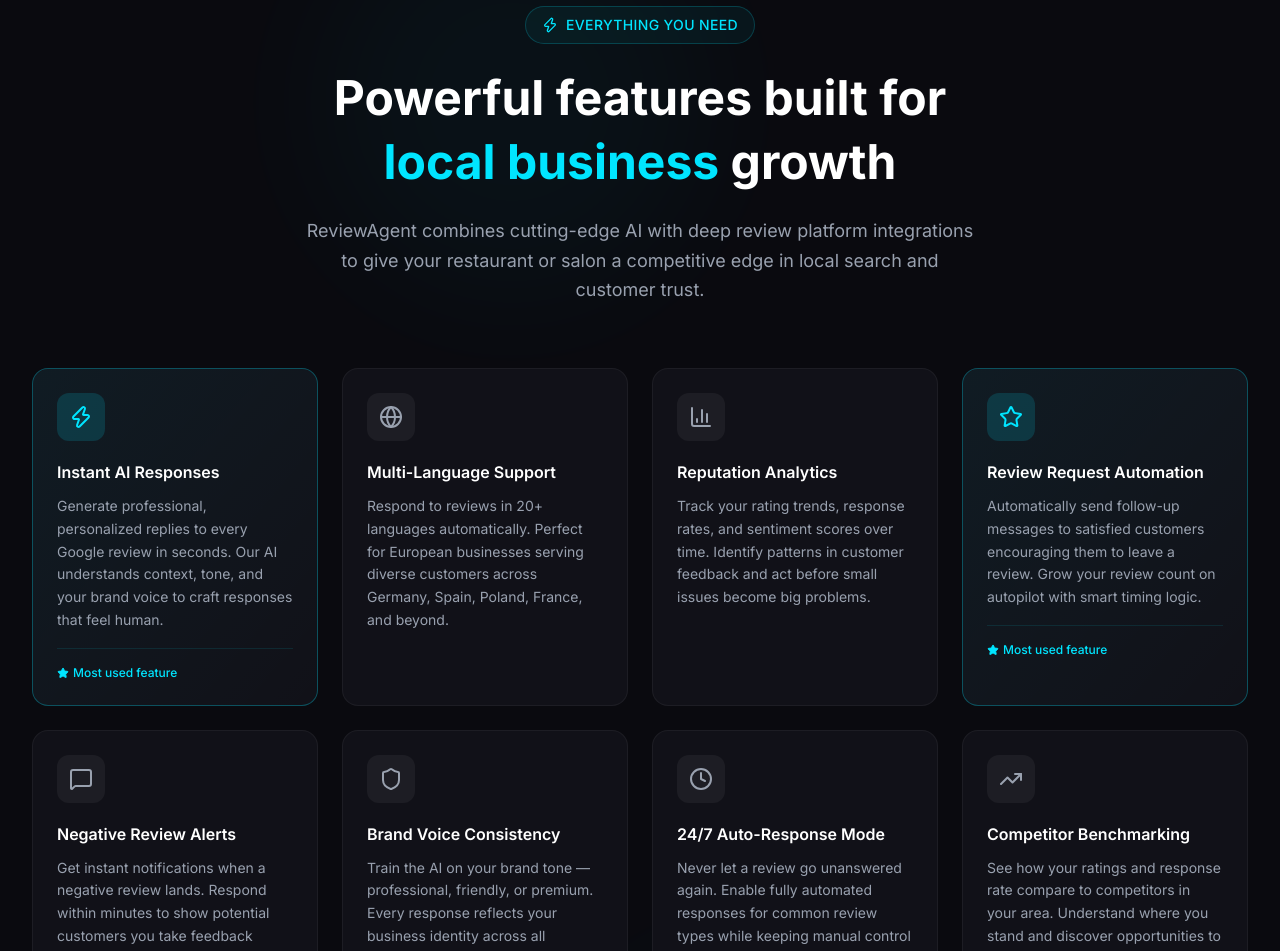
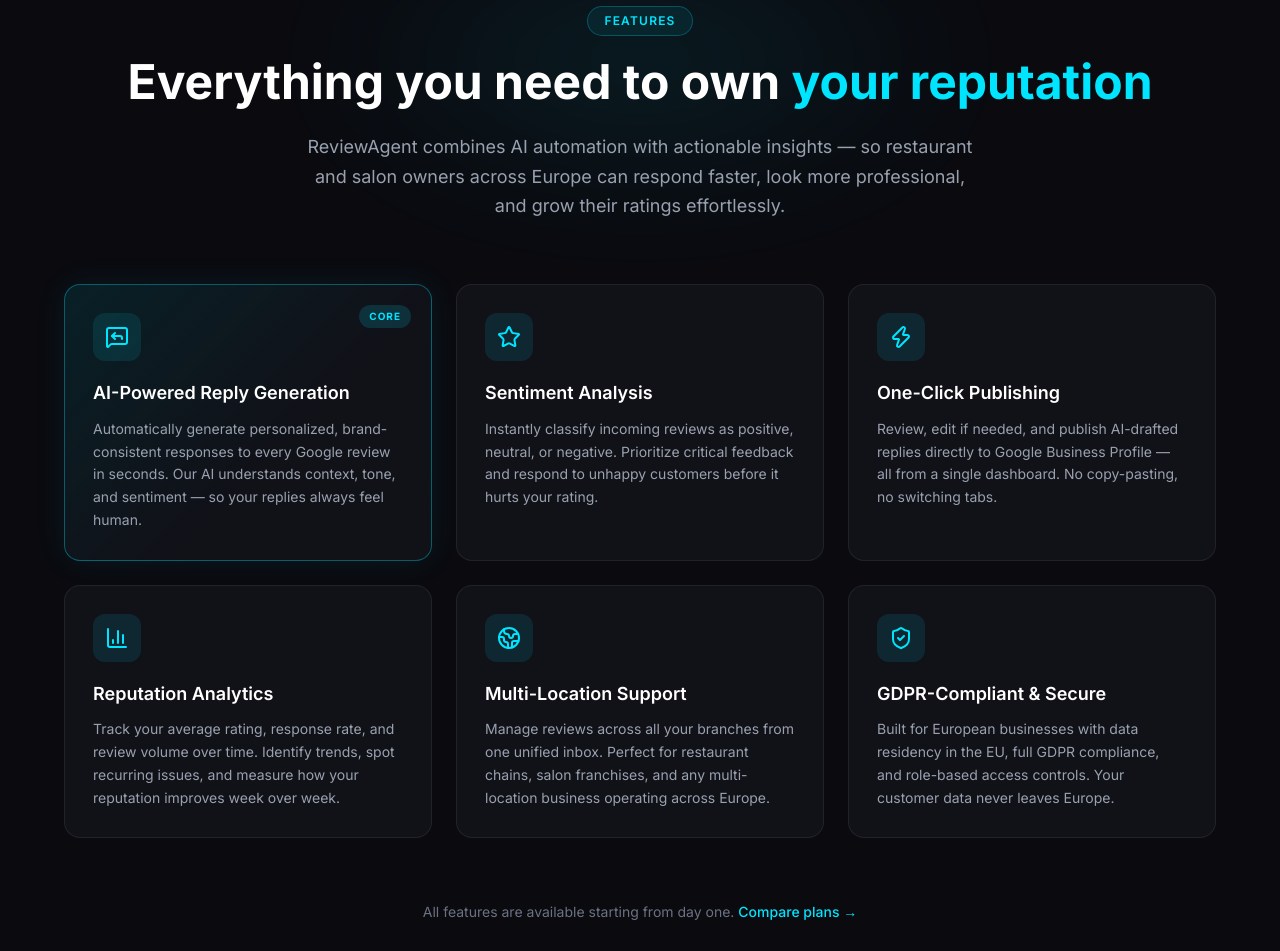
Before and after one commit to chshipkovai-dev/new, a Next.js app: page / in a window 1280 px wide. Shown: the part 1980-2931 px from the top of the page. Built offline with nearby package versions, Linux system fonts and the light colour scheme.

Commit message:
feat: add Features section with 6 AI product highlights and responsive grid layout

```diff
--- a/components/sections/Features.tsx
+++ b/components/sections/Features.tsx
@@ -1,4 +1,4 @@
-import { Star, Zap, Globe, BarChart3, Shield, Clock, MessageSquare, TrendingUp } from 'lucide-react';
+import { MessageSquareReply, Star, BarChart3, Globe2, Zap, ShieldCheck } from 'lucide-react';
 
 interface Feature {
   icon: React.ReactNode;
@@ -9,149 +9,132 @@
 
 const features: Feature[] = [
   {
-    icon: <Zap className="w-6 h-6" />,
-    title: "Instant AI Responses",
-    description: "Generate professional, personalized replies to every Google review in seconds. Our AI understands context, tone, and your brand voice to craft responses that feel human.",
+    icon: <MessageSquareReply className="w-6 h-6" />,
+    title: 'AI-Powered Reply Generation',
+    description: 'Automatically generate personalized, brand-consistent responses to every Google review in seconds. Our AI understands context, tone, and sentiment — so your replies always feel human.',
     highlight: true,
   },
   {
-    icon: <Globe className="w-6 h-6" />,
-    title: "Multi-Language Support",
-    description: "Respond to reviews in 20+ languages automatically. Perfect for European businesses serving diverse customers across Germany, Spain, Poland, France, and beyond.",
+    icon: <Star className="w-6 h-6" />,
+    title: 'Sentiment Analysis',
+    description: 'Instantly classify incoming reviews as positive, neutral, or negative. Prioritize critical feedback and respond to unhappy customers before it hurts your rating.',
+  },
+  {
+    icon: <Zap className="w-6 h-6" />,
+    title: 'One-Click Publishing',
+    description: 'Review, edit if needed, and publish AI-drafted replies directly to Google Business Profile — all from a single dashboard. No copy-pasting, no switching tabs.',
   },
   {
     icon: <BarChart3 className="w-6 h-6" />,
-    title: "Reputation Analytics",
-    description: "Track your rating trends, response rates, and sentiment scores over time. Identify patterns in customer feedback and act before small issues become big problems.",
+    title: 'Reputation Analytics',
+    description: 'Track your average rating, response rate, and review volume over time. Identify trends, spot recurring issues, and measure how your reputation improves week over week.',
   },
   {
-    icon: <Star className="w-6 h-6" />,
-    title: "Review Request Automation",
-    description: "Automatically send follow-up messages to satisfied customers encouraging them to leave a review. Grow your review count on autopilot with smart timing logic.",
-    highlight: true,
+    icon: <Globe2 className="w-6 h-6" />,
+    title: 'Multi-Location Support',
+    description: 'Manage reviews across all your branches from one unified inbox. Perfect for restaurant chains, salon franchises, and any multi-location business operating across Europe.',
   },
   {
-    icon: <MessageSquare className="w-6 h-6" />,
-    title: "Negative Review Alerts",
-    description: "Get instant notifications when a negative review lands. Respond within minutes to show potential customers you take feedback seriously and protect your reputation.",
-  },
-  {
-    icon: <Shield className="w-6 h-6" />,
-    title: "Brand Voice Consistency",
-    description: "Train the AI on your brand tone — professional, friendly, or premium. Every response reflects your business identity across all locations and team members.",
-  },
-  {
-    icon: <Clock className="w-6 h-6" />,
-    title: "24/7 Auto-Response Mode",
-    description: "Never let a review go unanswered again. Enable fully automated responses for common review types while keeping manual control for complex situations.",
-  },
-  {
-    icon: <TrendingUp className="w-6 h-6" />,
-    title: "Competitor Benchmarking",
-    description: "See how your ratings and response rate compare to competitors in your area. Understand where you stand and discover opportunities to pull ahead in local search.",
+    icon: <ShieldCheck className="w-6 h-6" />,
+    title: 'GDPR-Compliant & Secure',
+    description: 'Built for European businesses with data residency in the EU, full GDPR compliance, and role-based access controls. Your customer data never leaves Europe.',
   },
 ];
 
 export default function Features() {
   return (
-    <section id="features" className="py-24 bg-[#0a0a0f] relative overflow-hidden">
-      {/* Background decoration */}
-      <div className="absolute inset-0 pointer-events-none">
-        <div className="absolute top-0 left-1/4 w-96 h-96 bg-[#00e5ff] opacity-[0.03] rounded-full blur-3xl" />
-        <div className="absolute bottom-0 right-1/4 w-96 h-96 bg-[#00e5ff] opacity-[0.03] rounded-full blur-3xl" />
-      </div>
+    <section id="features" className="relative py-24 px-4 overflow-hidden" style={{ background: '#0a0a0f' }}>
+      {/* Background decorative blur */}
+      <div
+        className="absolute top-0 left-1/2 -translate-x-1/2 w-[700px] h-[300px] rounded-full opacity-10 blur-3xl pointer-events-none"
+        style={{ background: 'radial-gradient(ellipse, #00e5ff 0%, transparent 70%)' }}
+      />
 
-      <div className="max-w-7xl mx-auto px-4 sm:px-6 lg:px-8 relative z-10">
+      <div className="relative z-10 max-w-6xl mx-auto">
         {/* Section header */}
         <div className="text-center mb-16">
-          <div className="inline-flex items-center gap-2 px-4 py-2 rounded-full border border-[#00e5ff]/20 bg-[#00e5ff]/5 mb-6">
-            <Zap className="w-4 h-4 text-[#00e5ff]" />
-            <span className="text-sm font-medium text-[#00e5ff] tracking-wide uppercase">Everything You Need</span>
-          </div>
-          <h2 className="text-4xl md:text-5xl font-bold text-white mb-6 leading-tight">
-            Powerful features built for
-            <span className="block mt-1">
-              <span className="text-[#00e5ff]">local business</span> growth
-            </span>
+          <span
+            className="inline-block text-xs font-semibold tracking-widest uppercase mb-4 px-4 py-1.5 rounded-full border"
+            style={{ color: '#00e5ff', borderColor: 'rgba(0,229,255,0.25)', background: 'rgba(0,229,255,0.07)' }}
+          >
+            Features
+          </span>
+          <h2 className="text-3xl sm:text-4xl md:text-5xl font-bold text-white leading-tight mb-5">
+            Everything you need to own{' '}
+            <span style={{ color: '#00e5ff' }}>your reputation</span>
           </h2>
-          <p className="text-lg text-gray-400 max-w-2xl mx-auto leading-relaxed">
-            ReviewAgent combines cutting-edge AI with deep review platform integrations to give your restaurant or salon a competitive edge in local search and customer trust.
+          <p className="text-gray-400 text-lg max-w-2xl mx-auto leading-relaxed">
+            ReviewAgent combines AI automation with actionable insights — so restaurant and salon owners across Europe can respond faster, look more professional, and grow their ratings effortlessly.
           </p>
         </div>
 
         {/* Features grid */}
-        <div className="grid grid-cols-1 md:grid-cols-2 lg:grid-cols-4 gap-6">
+        <div className="grid grid-cols-1 sm:grid-cols-2 lg:grid-cols-3 gap-6">
           {features.map((feature, index) => (
             <div
               key={index}
-              className={`relative group p-6 rounded-2xl border transition-all duration-300 hover:-translate-y-1 ${
-                feature.highlight
-                  ? 'bg-[#111118] border-[#00e5ff]/30 hover:border-[#00e5ff]/60 hover:shadow-[0_0_30px_rgba(0,229,255,0.08)]'
-                  : 'bg-[#111118] border-white/5 hover:border-[#00e5ff]/20 hover:shadow-[0_0_20px_rgba(0,229,255,0.04)]'
-              }`}
+              className="group relative rounded-2xl p-7 transition-all duration-300 hover:-translate-y-1"
+              style={{
+                background: feature.highlight
+                  ? 'linear-gradient(135deg, rgba(0,229,255,0.10) 0%, rgba(17,17,24,1) 60%)'
+                  : '#111118',
+                border: feature.highlight
+                  ? '1px solid rgba(0,229,255,0.35)'
+                  : '1px solid rgba(255,255,255,0.07)',
+                boxShadow: feature.highlight
+                  ? '0 0 32px rgba(0,229,255,0.08)'
+                  : 'none',
+              }}
             >
-              {/* Highlight glow */}
-              {feature.highlight && (
-                <div className="absolute inset-0 rounded-2xl bg-gradient-to-br from-[#00e5ff]/5 to-transparent pointer-events-none" />
-              )}
+              {/* Hover glow border */}
+              <div
+                className="absolute inset-0 rounded-2xl opacity-0 group-hover:opacity-100 transition-opacity duration-300 pointer-events-none"
+                style={{ border: '1px solid rgba(0,229,255,0.25)' }}
+              />
 
               {/* Icon */}
               <div
-                className={`relative z-10 inline-flex items-center justify-center w-12 h-12 rounded-xl mb-5 ${
-                  feature.highlight
-                    ? 'bg-[#00e5ff]/15 text-[#00e5ff]'
-                    : 'bg-white/5 text-gray-400 group-hover:bg-[#00e5ff]/10 group-hover:text-[#00e5ff]'
-                } transition-all duration-300`}
+                className="inline-flex items-center justify-center w-12 h-12 rounded-xl mb-5"
+                style={{
+                  background: 'rgba(0,229,255,0.10)',
+                  color: '#00e5ff',
+                }}
               >
                 {feature.icon}
               </div>
 
-              {/* Content */}
-              <div className="relative z-10">
-                <h3 className="text-base font-semibold text-white mb-3 leading-snug">
-                  {feature.title}
-                </h3>
-                <p className="text-sm text-gray-400 leading-relaxed">
-                  {feature.description}
-                </p>
-              </div>
-
               {/* Highlight badge */}
               {feature.highlight && (
-                <div className="relative z-10 mt-4 pt-4 border-t border-[#00e5ff]/10">
-                  <span className="text-xs font-medium text-[#00e5ff] flex items-center gap-1">
-                    <Star className="w-3 h-3 fill-[#00e5ff]" />
-                    Most used feature
-                  </span>
-                </div>
+                <span
+                  className="absolute top-5 right-5 text-[10px] font-bold tracking-widest uppercase px-2.5 py-1 rounded-full"
+                  style={{ background: 'rgba(0,229,255,0.15)', color: '#00e5ff' }}
+                >
+                  Core
+                </span>
               )}
+
+              <h3 className="text-white font-semibold text-lg mb-3 leading-snug">
+                {feature.title}
+              </h3>
+              <p className="text-gray-400 text-sm leading-relaxed">
+                {feature.description}
+              </p>
             </div>
           ))}
         </div>
 
-        {/* Bottom CTA banner */}
-        <div className="mt-16 p-8 md:p-10 rounded-2xl bg-[#111118] border border-[#00e5ff]/20 relative overflow-hidden">
-          <div className="absolute inset-0 bg-gradient-to-r from-[#00e5ff]/5 via-transparent to-[#00e5ff]/5 pointer-events-none" />
-          <div className="relative z-10 flex flex-col md:flex-row items-center justify-between gap-6">
-            <div>
-              <h3 className="text-xl md:text-2xl font-bold text-white mb-2">
-                Integrates with Google Business Profile in under 2 minutes
-              </h3>
-              <p className="text-gray-400 text-sm md:text-base">
-                No technical knowledge required. Connect your account, set your preferences, and let ReviewAgent handle the rest.
-              </p>
-            </div>
-            <div className="flex items-center gap-4 shrink-0">
-              <div className="flex items-center gap-2 px-4 py-2 rounded-lg bg-white/5 border border-white/10">
-                <div className="w-2 h-2 rounded-full bg-green-400 animate-pulse" />
-                <span className="text-sm text-gray-300 font-medium">Live integration</span>
-              </div>
-              <div className="flex items-center gap-2 px-4 py-2 rounded-lg bg-white/5 border border-white/10">
-                <Shield className="w-4 h-4 text-[#00e5ff]" />
-                <span className="text-sm text-gray-300 font-medium">GDPR compliant</span>
-              </div>
-            </div>
-          </div>
+        {/* Bottom CTA hint */}
+        <div className="mt-16 text-center">
+          <p className="text-gray-500 text-sm">
+            All features are available starting from day one.{' '}
+            <a
+              href="#pricing"
+              className="font-medium transition-colors duration-200 hover:underline"
+              style={{ color: '#00e5ff' }}
+            >
+              Compare plans →
+            </a>
+          </p>
         </div>
       </div>
     </section>
```
